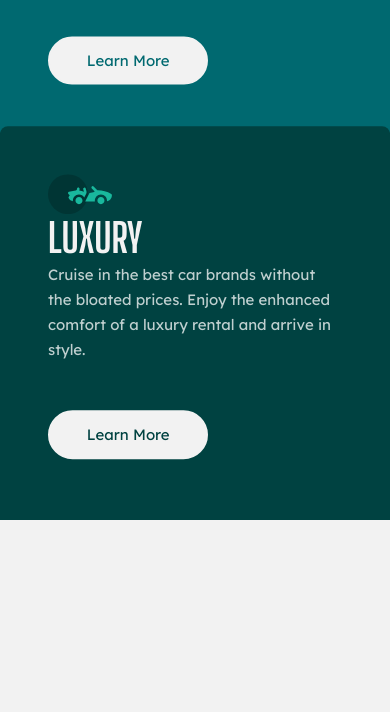
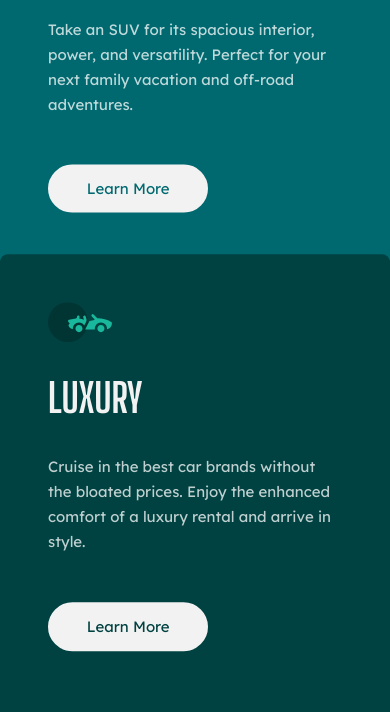
Before and after one commit to RayaneBengaoui/FM_challenge19_3column_component, a plain HTML site: page index.html in a window 390 px wide. Shown: the part 622-1334 px from the top of the page. Before the commit the page ends 1142 px from the top, so only its background shows below. Drawn offline with Linux system fonts and the light colour scheme.

Commit message:
Adding more spacing on mobile view

```diff
--- a/style.css
+++ b/style.css
@@ -104,6 +104,10 @@ h1 {
     border-radius: 0;
   }
 
+  h1 {
+    padding: 2rem 0;
+  }
+
   .card-suv {
     transform: translateY(-0.4rem);
     border-top-left-radius: 8px;
```
